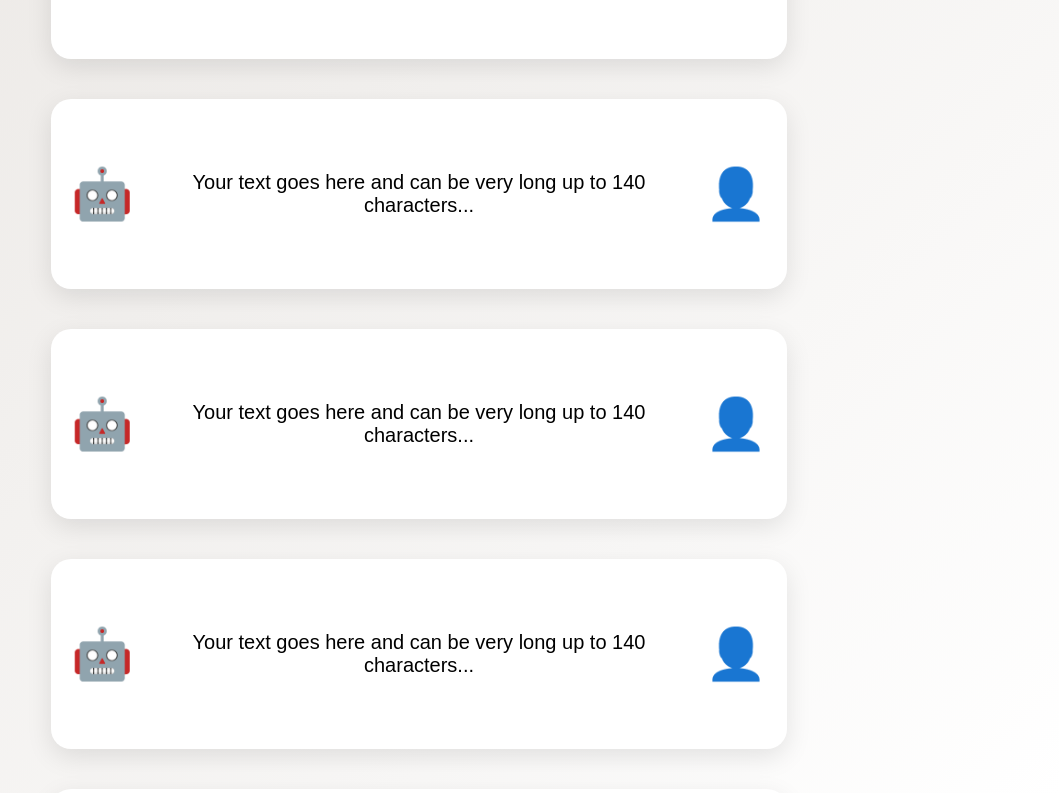
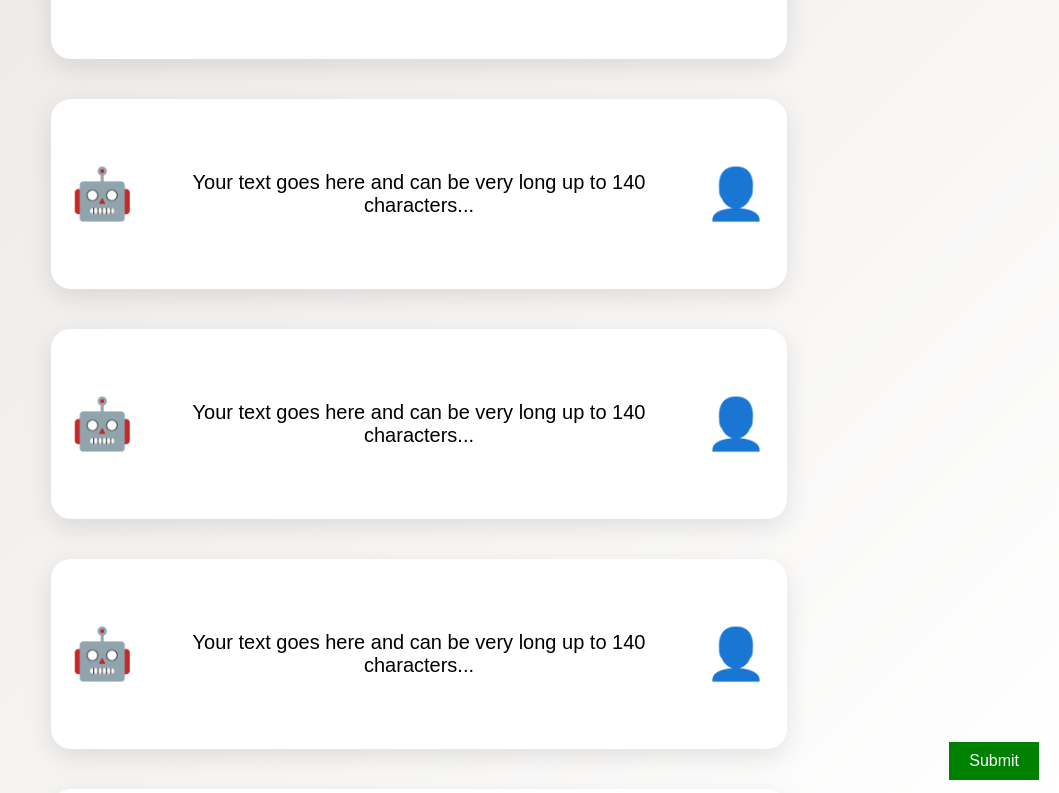
Before and after one commit to sayalvarun/botornot-frontend, a React (Create React App) app: page / in a window 1280 px wide. Shown: the top 793 px of the page, without its empty margins (221-1280 px from the left). Built offline with nearby package versions, Linux system fonts and the light colour scheme.

Commit message:
before we start fuicking with state

```diff
--- a/src/App.css
+++ b/src/App.css
@@ -60,3 +60,19 @@ body, html {
   align-items: center;
   gap: 20px;
 }
+
+.submit-button {
+  position: fixed;
+  right: 20px;
+  bottom: 20px;
+  background-color: green;
+  color: white;
+  border: none;
+  padding: 10px 20px;
+  font-size: 16px;
+  cursor: pointer;
+}
+
+.submit-button:hover {
+  background-color: darkgreen;
+}
--- a/src/App.js
+++ b/src/App.js
@@ -16,6 +16,7 @@ function App() {
           </div>
         ))}
       </div>
+      <button className="submit-button">Submit</button>
     </div>
   );
 }
```
